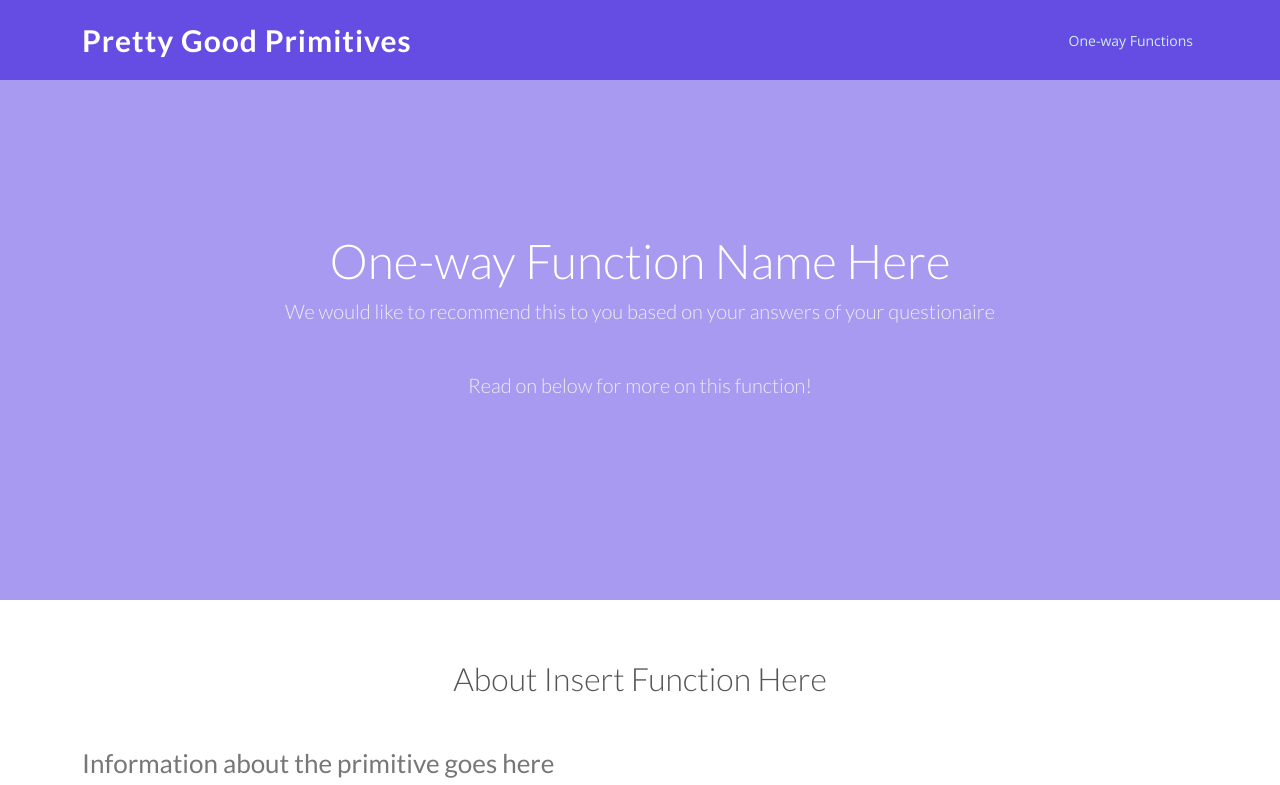
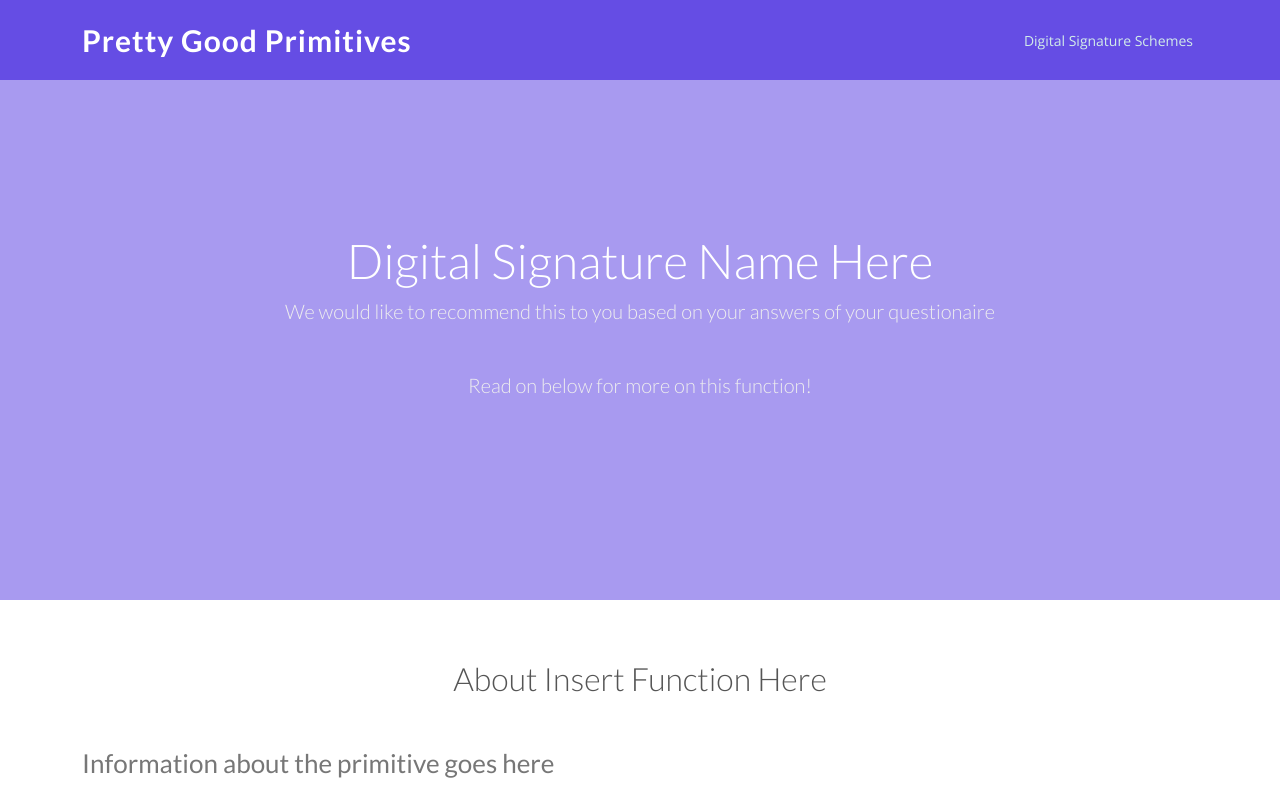
Before and after one commit to kyletimmermans/AppliedCryptographyProject2, a website: page result-template.html in a window 1280 px wide. Shown: the top 785 px of the page. Drawn offline with nearby package versions, Linux system fonts and the light colour scheme.

Commit message:
Update result-template.html

```diff
--- a/result-template.html
+++ b/result-template.html
@@ -36,7 +36,7 @@
 
       <nav id="navbar" class="navbar">
         <ul>
-          <li class="dropdown"><a href="#"><span>One-way Functions</span> <i class="bi bi-chevron-down"></i></a>
+          <li class="dropdown"><a href="#"><span>Digital Signature Schemes</span> <i class="bi bi-chevron-down"></i></a>
             <ul>
               <li><a href="/factoring">Factoring</a></li>
               <li><a href="/discrete-log">Discrete Log</a></li>
@@ -55,7 +55,7 @@
   <!-- ======= Hero Section ======= -->
   <section id="hero">
     <div class="hero-container">
-      <h1>One-way Function Name Here</h1>
+      <h1>Digital Signature Name Here</h1>
       <h2>We would like to recommend this to you based on your answers of your questionaire</h2>
       <h2>Read on below for more on this function!</h2>
     </div>
```
